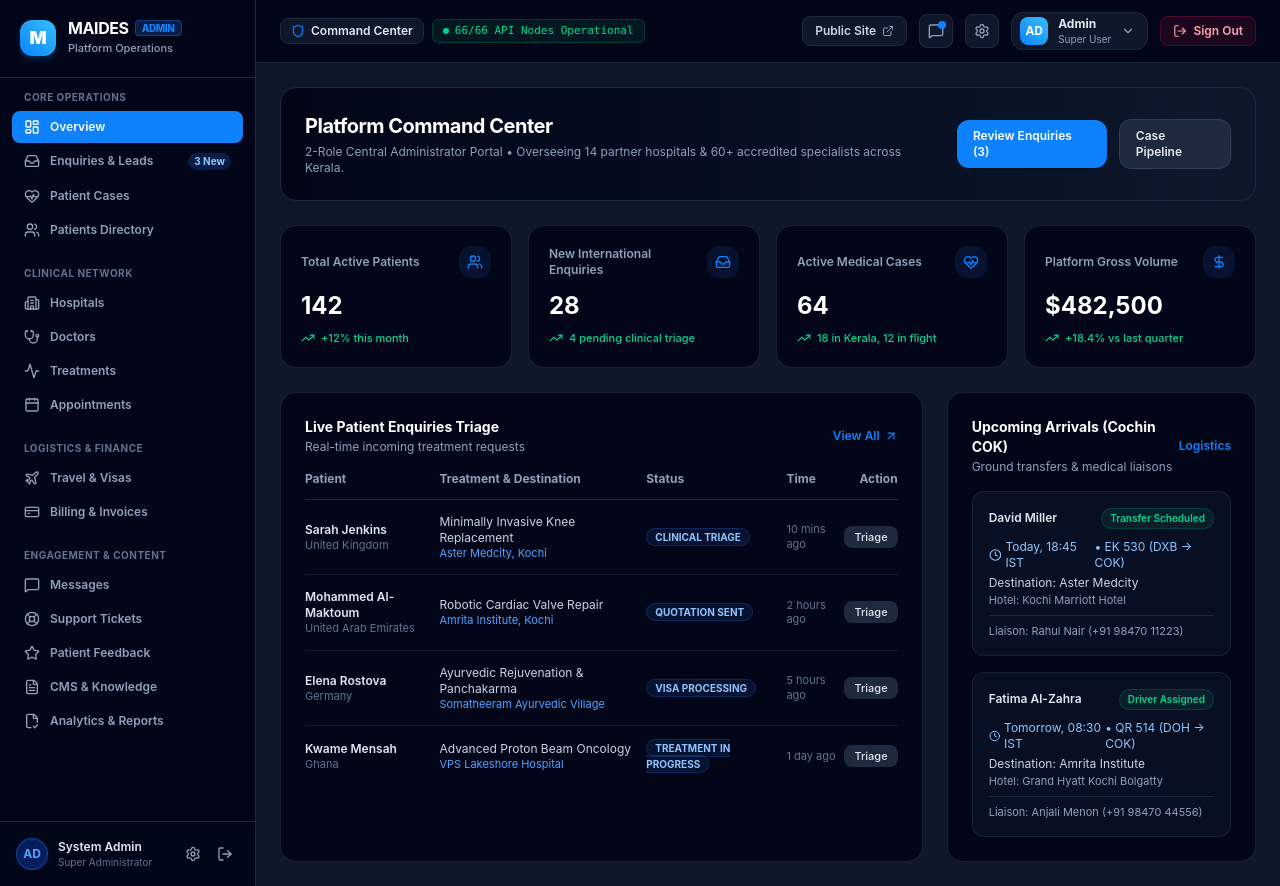
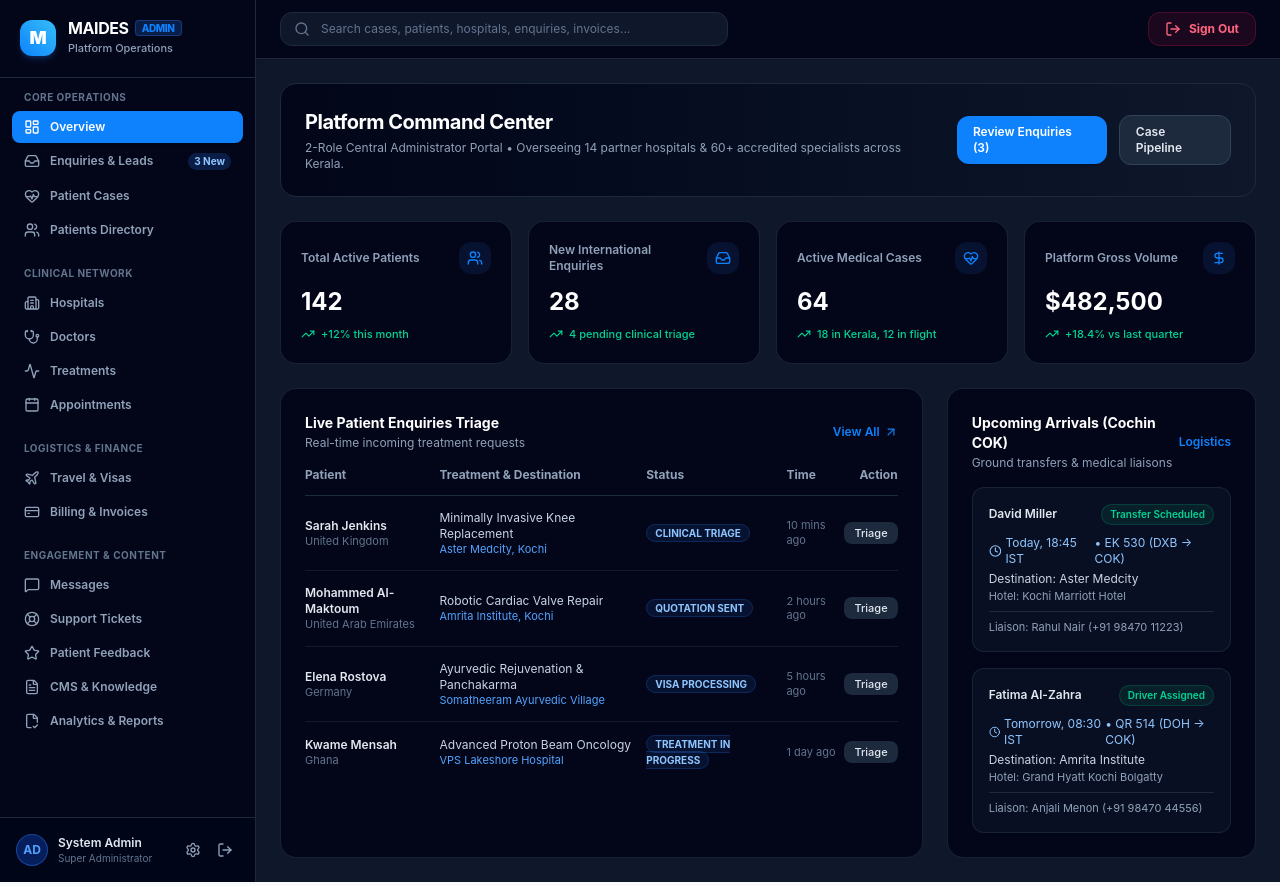
Before and after one commit to aleenashinto/MEDICAL-TOURISM, a Next.js app in the folder vitalis-web/: page /admin/dashboard in a window 1280 px wide. Built offline with nearby package versions, Linux system fonts and the light colour scheme.

Commit message:
feat(layout): streamline topbar to search bar and prominent visible Sign Out button only

```diff
--- a/vitalis-web/src/app/admin/layout.tsx
+++ b/vitalis-web/src/app/admin/layout.tsx
@@ -275,121 +275,29 @@ export default function AdminLayout({
 
       {/* Main Content Area */}
       <div className="flex-1 flex flex-col min-w-0 bg-slate-900 overflow-hidden">
-        {/* Comprehensive Desktop Topbar */}
+        {/* Clean Topbar: Search Bar + Visible Sign Out Button ONLY */}
         <header className="hidden sm:flex bg-slate-950 border-b border-slate-800 px-6 py-3 items-center justify-between sticky top-0 z-30 shadow-sm">
-          {/* Left: Platform Status & System Health */}
-          <div className="flex items-center gap-3">
-            <div className="flex items-center gap-2 text-xs text-slate-400">
-              <div className="flex items-center gap-1.5 px-2.5 py-1 rounded-lg bg-slate-900 border border-slate-800">
-                <Shield className="w-3.5 h-3.5 text-[#0E82FD]" />
-                <span className="font-semibold text-slate-200">Command Center</span>
+          {/* Topbar Search Button / Input */}
+          <div className="flex-1 max-w-md">
+            <div className="relative">
+              <div className="absolute inset-y-0 left-0 pl-3.5 flex items-center pointer-events-none text-slate-500">
+                <Search className="w-4 h-4" />
               </div>
-              <span className="hidden xl:inline-flex items-center gap-1.5 px-2.5 py-1 rounded-md bg-emerald-500/10 text-emerald-400 border border-emerald-500/20 text-[11px] font-mono font-medium">
-                <span className="w-1.5 h-1.5 rounded-full bg-emerald-400 animate-pulse"></span>
-                66/66 API Nodes Operational
-              </span>
+              <input
+                type="text"
+                placeholder="Search cases, patients, hospitals, enquiries, invoices..."
+                className="w-full pl-10 pr-4 py-2 bg-slate-900 border border-slate-800 rounded-xl text-xs text-slate-200 placeholder-slate-500 focus:outline-none focus:ring-2 focus:ring-[#0E82FD] focus:border-transparent transition-all"
+              />
             </div>
           </div>
 
-          {/* Right: Actions, Notifications, Profile Dropdown, Logout */}
-          <div className="flex items-center gap-3">
-            <Link
-              href="/"
-              target="_blank"
-              className="inline-flex items-center gap-1.5 text-xs font-semibold px-3 py-1.5 rounded-lg text-slate-300 hover:text-white bg-slate-900 border border-slate-800 hover:border-slate-700 transition-all"
-            >
-              <span>Public Site</span>
-              <ExternalLink className="w-3 h-3 text-slate-400" />
-            </Link>
-
-            <Link
-              href="/admin/messages"
-              className="p-2 rounded-lg text-slate-400 hover:text-slate-200 bg-slate-900 border border-slate-800 hover:border-slate-700 relative transition-all"
-              title="Messages"
-            >
-              <MessageSquare className="w-4 h-4" />
-              <span className="absolute top-1.5 right-1.5 w-2 h-2 rounded-full bg-[#0E82FD]" />
-            </Link>
-
-            <Link
-              href="/admin/settings"
-              className="p-2 rounded-lg text-slate-400 hover:text-slate-200 bg-slate-900 border border-slate-800 hover:border-slate-700 transition-all"
-              title="Platform Settings"
-            >
-              <Settings className="w-4 h-4" />
-            </Link>
-
-            {/* Profile Dropdown Menu */}
-            <div className="relative" ref={dropdownRef}>
-              <button
-                onClick={() => setProfileDropdownOpen(!profileDropdownOpen)}
-                className="flex items-center gap-2.5 pl-2 pr-3 py-1 rounded-xl bg-slate-900 border border-slate-800 hover:border-slate-700 transition-all cursor-pointer"
-              >
-                <div className="w-7 h-7 rounded-lg bg-gradient-to-tr from-[#0E82FD] to-[#38BDF8] text-white font-bold flex items-center justify-center text-xs shadow-sm">
-                  AD
-                </div>
-                <div className="text-left hidden md:block">
-                  <div className="text-xs font-bold text-slate-200 leading-none">Admin</div>
-                  <div className="text-[10px] text-slate-400 leading-none mt-1">Super User</div>
-                </div>
-                <ChevronDown className="w-3.5 h-3.5 text-slate-400" />
-              </button>
-
-              {profileDropdownOpen && (
-                <div className="absolute right-0 mt-2 w-56 bg-slate-950 border border-slate-800 rounded-2xl shadow-2xl p-2 z-50 animate-in fade-in slide-in-from-top-2 duration-200">
-                  <div className="p-2.5 border-b border-slate-800/80 mb-1">
-                    <div className="text-xs font-bold text-white">System Administrator</div>
-                    <div className="text-[11px] text-slate-400 font-mono">admin@vitalis.health</div>
-                  </div>
-
-                  <Link
-                    href="/admin/profile"
-                    onClick={() => setProfileDropdownOpen(false)}
-                    className="flex items-center gap-2.5 px-3 py-2 rounded-xl text-xs text-slate-300 hover:text-white hover:bg-slate-900 font-medium transition-colors"
-                  >
-                    <User className="w-4 h-4 text-blue-400" />
-                    <span>Admin Profile</span>
-                  </Link>
-
-                  <Link
-                    href="/admin/settings"
-                    onClick={() => setProfileDropdownOpen(false)}
-                    className="flex items-center gap-2.5 px-3 py-2 rounded-xl text-xs text-slate-300 hover:text-white hover:bg-slate-900 font-medium transition-colors"
-                  >
-                    <Settings className="w-4 h-4 text-slate-400" />
-                    <span>Platform Settings</span>
-                  </Link>
-
-                  <Link
-                    href="/admin/audit-logs"
-                    onClick={() => setProfileDropdownOpen(false)}
-                    className="flex items-center gap-2.5 px-3 py-2 rounded-xl text-xs text-slate-300 hover:text-white hover:bg-slate-900 font-medium transition-colors"
-                  >
-                    <ShieldAlert className="w-4 h-4 text-amber-400" />
-                    <span>Security Audit Logs</span>
-                  </Link>
-
-                  <div className="pt-1 mt-1 border-t border-slate-800/80">
-                    <Link
-                      href="/auth/login"
-                      onClick={() => setProfileDropdownOpen(false)}
-                      className="flex items-center gap-2.5 px-3 py-2 rounded-xl text-xs text-rose-400 hover:text-rose-300 hover:bg-rose-500/10 font-semibold transition-colors"
-                    >
-                      <LogOut className="w-4 h-4" />
-                      <span>Log Out</span>
-                    </Link>
-                  </div>
-                </div>
-              )}
-            </div>
-
-            {/* Direct Logout Button */}
+          {/* Visible Sign Out Button Only */}
+          <div className="flex items-center ml-4">
             <Link
               href="/auth/login"
-              title="Sign Out"
-              className="hidden sm:inline-flex items-center gap-1.5 px-3 py-1.5 rounded-lg bg-rose-500/10 hover:bg-rose-500/20 text-rose-300 border border-rose-500/20 text-xs font-semibold transition-all"
+              className="inline-flex items-center gap-2 px-4 py-2 rounded-xl bg-rose-500/10 hover:bg-rose-600 text-rose-400 hover:text-white border border-rose-500/20 hover:border-rose-600 text-xs font-bold transition-all shadow-xs group"
             >
-              <LogOut className="w-3.5 h-3.5" />
+              <LogOut className="w-4 h-4 text-rose-400 group-hover:text-white transition-colors" />
               <span>Sign Out</span>
             </Link>
           </div>
--- a/vitalis-web/src/app/patient/layout.tsx
+++ b/vitalis-web/src/app/patient/layout.tsx
@@ -16,6 +16,7 @@ import {
   Settings,
   User,
   LogOut,
+  Search,
   Menu,
   X,
   ExternalLink,
@@ -203,48 +204,30 @@ export default function PatientLayout({
 
       {/* Main Content Area */}
       <div className="flex-1 flex flex-col min-w-0 bg-slate-50">
-        {/* Modern Responsive Desktop Topbar */}
-        <header className="hidden sm:flex bg-white border-b border-slate-200 px-6 py-3.5 items-center justify-between sticky top-0 z-30 shadow-xs">
-          <div className="flex items-center gap-3">
-            <span className="inline-flex items-center gap-1.5 px-3 py-1 rounded-full text-xs font-bold bg-blue-50 text-blue-700 border border-blue-200">
-              <span className="w-2 h-2 rounded-full bg-blue-600 animate-pulse"></span>
-              Active Medical Journey
-            </span>
+        {/* Clean Topbar: Search Bar + Visible Sign Out Button ONLY */}
+        <header className="hidden sm:flex bg-white border-b border-slate-200 px-6 py-3 items-center justify-between sticky top-0 z-30 shadow-xs">
+          {/* Topbar Search Button / Input */}
+          <div className="flex-1 max-w-md">
+            <div className="relative">
+              <div className="absolute inset-y-0 left-0 pl-3.5 flex items-center pointer-events-none text-slate-400">
+                <Search className="w-4 h-4" />
+              </div>
+              <input
+                type="text"
+                placeholder="Search appointments, doctors, cases, documents..."
+                className="w-full pl-10 pr-4 py-2 bg-slate-100/80 hover:bg-slate-100 focus:bg-white border border-slate-200 rounded-xl text-xs text-slate-800 placeholder-slate-400 focus:outline-none focus:ring-2 focus:ring-[#0E82FD] focus:border-transparent transition-all"
+              />
+            </div>
           </div>
 
-          <div className="flex items-center gap-3">
-            <Link
-              href="/"
-              target="_blank"
-              className="inline-flex items-center gap-1.5 text-xs font-semibold text-slate-600 hover:text-[#0E82FD] px-3 py-1.5 rounded-xl bg-slate-100 hover:bg-blue-50 transition-colors"
-            >
-              <span>Public Website</span>
-              <ExternalLink className="w-3.5 h-3.5" />
-            </Link>
-
-            <Link
-              href="/patient/profile"
-              className="flex items-center gap-3 pl-2 pr-3 py-1 rounded-xl hover:bg-slate-100 transition-colors border border-slate-100"
-            >
-              <div className="w-8 h-8 rounded-xl bg-gradient-to-tr from-[#0E82FD] to-[#38BDF8] text-white font-bold flex items-center justify-center text-xs shadow-sm">
-                {user.initials}
-              </div>
-              <div className="text-left hidden lg:block">
-                <div className="text-xs font-bold text-slate-800 leading-none">{user.name}</div>
-                <div className="text-[10px] text-slate-500 leading-none mt-1 flex items-center gap-1">
-                  <span>{user.email}</span>
-                  <span>•</span>
-                  <span className="font-semibold text-blue-600">{user.location}</span>
-                </div>
-              </div>
-            </Link>
-
+          {/* Visible Sign Out Button Only */}
+          <div className="flex items-center ml-4">
             <Link
               href="/auth/login"
-              title="Sign Out"
-              className="p-2 rounded-xl text-slate-400 hover:text-rose-600 hover:bg-rose-50 transition-colors"
+              className="inline-flex items-center gap-2 px-4 py-2 rounded-xl bg-rose-50 hover:bg-rose-600 text-rose-600 hover:text-white border border-rose-200 hover:border-rose-600 text-xs font-bold transition-all shadow-xs group"
             >
-              <LogOut className="w-4 h-4" />
+              <LogOut className="w-4 h-4 text-rose-500 group-hover:text-white transition-colors" />
+              <span>Sign Out</span>
             </Link>
           </div>
         </header>
```
